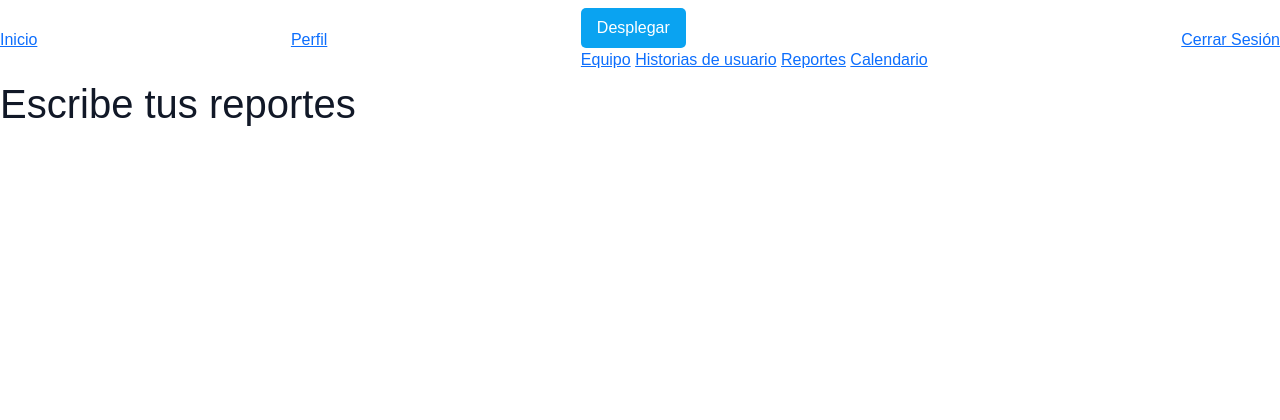
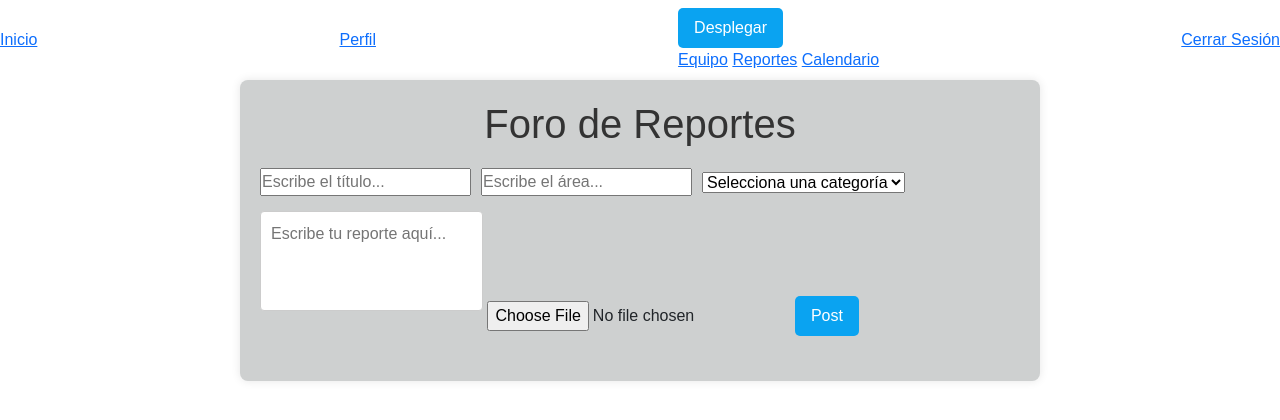
Before and after one commit to T12Maru/AppWeb, a Django app: page /reportes/ in a window 1280 px wide. Shown: the top 420 px of the page. Run offline with Django 3.2, Linux system fonts and the light colour scheme; the visitor is signed in with stand-in values (Sample User, id 1); data that the repository does not hold is empty; some libraries are stand-ins or nearby versions.

Commit message:
se crea seccion de reportes

```diff
--- a/AppWeb/settings.py
+++ b/AppWeb/settings.py
@@ -120,5 +120,7 @@ USE_TZ = True
 
 STATIC_URL = '/static/'
 
+MEDIA_URL = '/media/'
+MEDIA_ROOT = os.path.join(BASE_DIR, 'media')
 
 AUTH_USER_MODEL = 'Calendario.User'
--- a/AppWeb/urls.py
+++ b/AppWeb/urls.py
@@ -25,7 +25,6 @@ urlpatterns = [
     path('logout/',views.Logout,name='logout'),
     path('perfil/',views.Perfil,name='perfil'),
     path('equipo/',views.Equipo,name='equipo'),
-    path('reportes/',views.Reportes,name='reportes'),
+    path('reportes/',views.Report,name='reportes'),
     path('calendario/',views.Calendario,name='calendario'),
-    path('historias/',views.Historias,name='historias'),
 ]
--- a/Calendario/admin.py
+++ b/Calendario/admin.py
@@ -1,7 +1,8 @@
 from django.contrib import admin
-from .models import User,HistoriaUsuario,Proyecto#,Miembro
+from .models import User,HistoriaUsuario,Proyecto, Reportes#,Miembro
 admin.site.register(HistoriaUsuario)
 admin.site.register(User)
 admin.site.register(Proyecto)
+admin.site.register(Reportes)
 # admin.site.register(Miembro)
 # Register your models here.
--- a/Calendario/models.py
+++ b/Calendario/models.py
@@ -88,3 +88,22 @@ class User(AbstractUser):
         return self.proyectos;
     def ObtenerNombre(self):
         return self.nombre;
+
+
+
+class Reportes(models.Model):
+    id = models.AutoField(primary_key=True)
+    CATEGORIAS = [
+        ('Alto', 'Alto'),
+        ('Medio', 'Medio'),
+        ('Bajo', 'Bajo'),
+    ]
+
+    title = models.CharField(max_length=200)
+    area = models.CharField(max_length=200)
+    category = models.CharField(max_length=20, choices=CATEGORIAS)
+    content = models.TextField()
+    image = models.ImageField(upload_to='images/', blank=True, null=True)
+
+    def __str__(self):
+        return self.title
--- a/Calendario/static/main.css
+++ b/Calendario/static/main.css
@@ -148,7 +148,6 @@ button:hover {
     display: flex;
     justify-content: space-between;
     background-color: var(--darkest);
-    color: var(--light);
     padding: 1rem;
     border-radius: 1rem;
     margin-bottom: 1rem;
--- /dev/null
+++ b/Calendario/static/scripts.js
@@ -0,0 +1,38 @@
+let postIdCounter = 0;
+
+function editPost(id) {
+
+    fetch(`/reportes/${id}/edit/`)
+        .then(response => response.json())
+        .then(data => {
+            document.getElementById('postTitle').value = data.title;
+            document.getElementById('postArea').value = data.area;
+            document.getElementById('postCategory').value = data.category;
+            document.getElementById('postContent').value = data.content;
+            // Si necesitas manejar la imagen, puedes hacerlo de forma similar.
+        })
+        .catch(error => console.error('Error al editar el post:', error));
+}
+
+function deletePost(id) {
+    fetch(`/reportes/${id}/delete/`, { method: 'DELETE' })
+        .then(response => {
+            if (response.ok) {
+                const postElement = document.querySelector(`.post[data-id='${id}']`);
+                if (postElement) {
+                    postElement.remove();
+                }
+            } else {
+                alert('Error al eliminar el post');
+            }
+        })
+        .catch(error => console.error('Error al eliminar el post:', error));
+}
+
+function clearForm() {
+    document.getElementById('postTitle').value = '';
+    document.getElementById('postArea').value = '';
+    document.getElementById('postCategory').value = '';
+    document.getElementById('postContent').value = '';
+    document.getElementById('postImage').value = '';
+}
--- /dev/null
+++ b/Calendario/static/styles.css
@@ -0,0 +1,123 @@
+
+* {
+    margin: 0;
+    padding: 0;
+    box-sizing: border-box;
+
+}
+
+body {
+    font-family: Arial, sans-serif;
+    /*background-image: url("https://www.wallshoppe.com/cdn/shop/products/PolkaDot_grey_H_for_web_c16bc433-f768-428a-93f1-28e7533e96a7.jpg?v=1615485576");*/
+    background-color: white;
+}
+
+.navbar-container {
+    display: flex;
+    align-items: center;
+}
+
+.navbar-home {
+    color: white;
+    font-size: 18px;
+    margin-left: 20px;
+}
+
+.navbar-home:hover {
+    text-decoration: underline;
+}
+.form-group-inline {
+    display: flex;
+    align-items: center;
+    gap: 10px;
+    margin-bottom: 15px;
+}
+
+.container {
+    max-width: 800px;
+    margin: 0 auto;
+    background-color: #CED0D0;
+    padding: 20px;
+    border-radius: 8px;
+    box-shadow: 0 0 10px rgba(0, 0, 0, 0.1);
+}
+
+h1 {
+    text-align: center;
+    margin-bottom: 20px;
+    color: #333;
+}
+
+.post-form {
+    display: flex;
+    flex-direction: column;
+    margin-bottom: 20px;
+}
+
+textarea {
+    resize: none;
+    padding: 10px;
+    font-size: 16px;
+    border-radius: 4px;
+    border: 1px solid #ccc;
+    margin-bottom: 10px;
+    min-height: 100px;
+}
+
+#Buttonpost {
+    padding: 10px;
+    background-color: #70AEBD;
+    color: white;
+    border: none;
+    border-radius: 4px;
+    cursor: pointer;
+    font-size: 16px;
+}
+
+#Buttonpost:hover {
+    background-color: #629BA9;
+}
+
+.post-list {
+    margin-top: 20px;
+}
+
+.post {
+    background-color: #DFE2E2;
+    border: 1px solid #ddd;
+    padding: 15px;
+    margin-bottom: 10px;
+    border-radius: 4px;
+}
+
+.post p {
+    font-size: 16px;
+    color: #333;
+}
+
+input[type="file"] {
+    margin-bottom: 10px;
+}
+
+#Buttonpost.edit {
+    background-color: #ffc107;
+}
+
+#Buttonpost.edit:hover {
+    background-color: #e0a800;
+}
+
+#Buttonpost.save {
+    background-color: #007bff;
+}
+
+#Buttonpost.save:hover {
+    background-color: #0056b3;
+}
+
+.post img {
+    max-width: 100%;
+    height: auto;
+    margin-top: 10px;
+    border-radius: 8px;
+}
--- a/Calendario/templates/plantilla.html
+++ b/Calendario/templates/plantilla.html
@@ -27,7 +27,6 @@
                 </button>
                 <div class="dropdown-content">
                     <a href="/equipo">Equipo</a>
-                    <a href="/historias">Historias de usuario</a>
                     <a href="/reportes">Reportes</a>
                     <a href="/calendario">Calendario</a>
                 </div>
--- a/Calendario/templates/reportes.html
+++ b/Calendario/templates/reportes.html
@@ -1,11 +1,66 @@
 {% extends 'plantilla.html' %}
 
 {% block content %}
+<!DOCTYPE html>
+<html lang="en">
+<head>
+    <meta charset="UTF-8">
+    <meta name="viewport" content="width=device-width, initial-scale=1.0">
+    <title>Foro de Reportes</title>
 
+    {% load static %}
+    <link rel="stylesheet" href="{% static 'styles.css' %}">
+</head>
+<body>
+    <div class="container">
+        <h1>Foro de Reportes</h1>
+        <div class="post-form">
+            <form id="postForm" method="POST" action="{% url 'reportes' %}" enctype="multipart/form-data">
+                {% csrf_token %}
+                <div class="form-group-inline">
+                    <input type="text" id="postTitle" name="title" placeholder="Escribe el título..." required />
+                    <input type="text" id="postArea" name="area" placeholder="Escribe el área..." required />
+                    <select id="postCategory" name="category" required>
+                        <option value="" disabled selected>Selecciona una categoría</option>
+                        <option value="Alto">Alto</option>
+                        <option value="Medio">Medio</option>
+                        <option value="Bajo">Bajo</option>
+                    </select>
+                </div>
+                <textarea id="postContent" name="content" placeholder="Escribe tu reporte aquí..." required></textarea>
+                <input type="file" id="postImage" name="image" accept="image/*" />
+                <button type="submit">Post</button>
+            </form>
+        </div>
 
-<h1>Escribe tus reportes</h1>
+        <div id="postList" class="post-list">
+            {% for reporte in reportes %}
+                <div class="post">
+                    <h2>{{ reporte.title }}</h2>
+                    <p><strong>Área:</strong> {{ reporte.area }}</p>
+                    <p><strong>Categoría:</strong> {{ reporte.category }}</p>
+                    <p>{{ reporte.content }}</p>
+                    {% if reporte.image %}
+                        <img src="{{ reporte.image.url }}" alt="Post Image" />
+                        <br>
+                        <a href="{{ reporte.image.url }}" download>
+                            <button>Descargar Imagen</button>
+                        </a>
+                    {% endif %}
+                </div>
+            {% endfor %}
+        </div>
 
+        {% if messages %}
+            <ul>
+                {% for message in messages %}
+                    <li>{{ message }}</li>
+                {% endfor %}
+            </ul>
+        {% endif %}
+    </div>
 
-
-
+    <script src="{% static 'scripts.js' %}"></script>
+</body>
+</html>
 {% endblock %}
--- a/Calendario/views.py
+++ b/Calendario/views.py
@@ -1,7 +1,8 @@
 from django.shortcuts import render,redirect
 from django.contrib.auth import login,logout,authenticate
 from django.contrib.auth import get_user_model
-from .models import Proyecto,HistoriaUsuario
+from .models import Proyecto,HistoriaUsuario,Reportes
+from .forms import ReportForm
 User = get_user_model()
 # Create your views here.
 def Inicio(request):
@@ -23,11 +24,22 @@ def Perfil(request):
 def Equipo(request):
     return render(request,"equipo.html")
 
-def Historias(request):
-    return render(request,"historias.html")
+def Report(request):
+    if request.method == 'POST':
+        title = request.POST.get('title')
+        area = request.POST.get('area')
+        category = request.POST.get('category')
+        content = request.POST.get('content')
+        image = request.FILES.get('image')
 
-def Reportes(request):
-    return render(request,"reportes.html")
+        #crear un nuevo reporte
+        nuevo_reporte = Reportes(title=title, area=area, category=category, content=content, image=image)
+        nuevo_reporte.save()
+
+        return redirect("reportes.html")
+
+    todos_reportes = Reportes.objects.all()
+    return render(request, "reportes.html", {'reportes': todos_reportes})
 
 def Calendario(request):
     ##esto es para pruebas nomas, aprendo a hacer querys en django
```
Also changed, not shown: Calendario/forms.py (added, +8 -0 lines), Calendario/templates/historias.html (deleted, +0 -172 lines), media/images/1.png (added).
